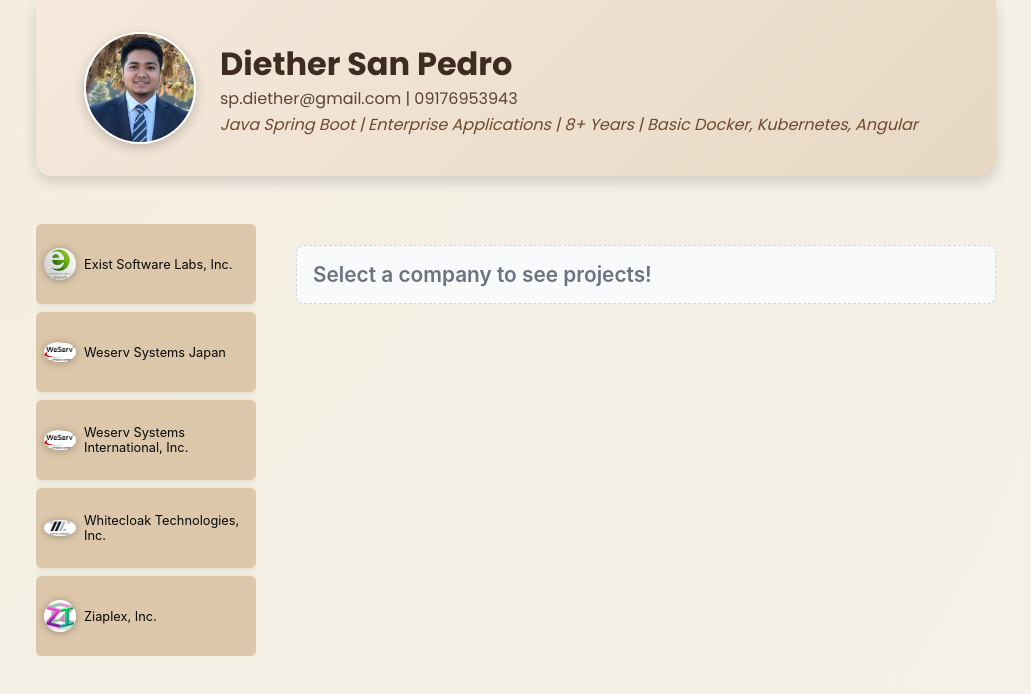
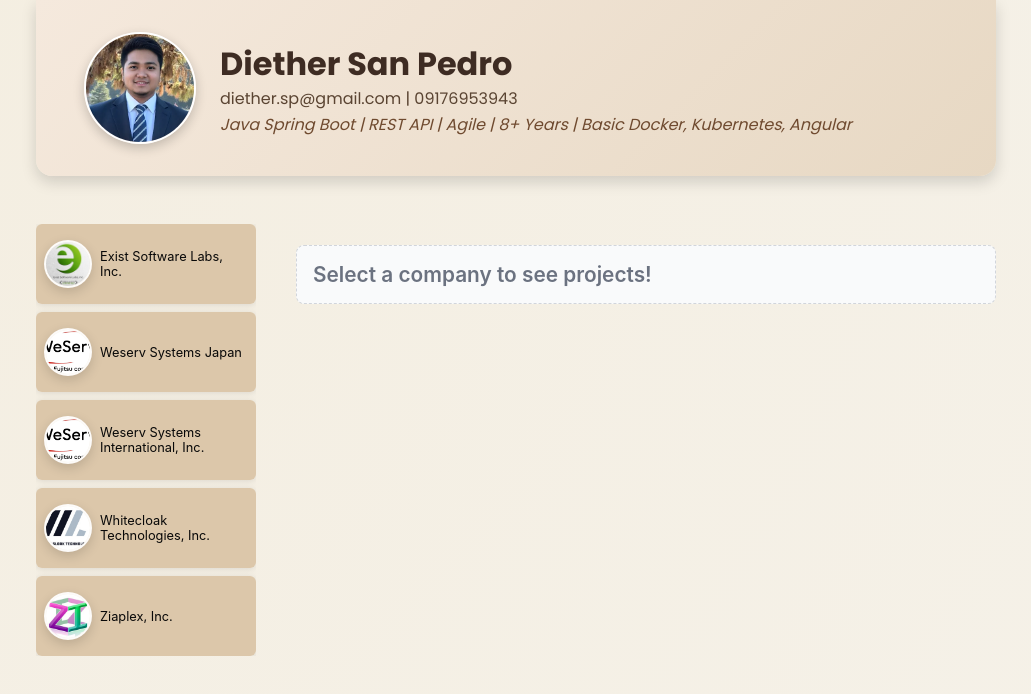
Before and after one commit to diether-sp/dsp-portfolio, an Angular app: page / in a window 1280 px wide. Shown: the top 694 px of the page, without its empty margins (124-1155 px from the left). Built offline with nearby package versions, Linux system fonts and the light colour scheme.

Commit message:
Improved company buttons

```diff
--- a/src/app/company/company.component.css
+++ b/src/app/company/company.component.css
@@ -1,7 +1,13 @@
 div {
-  border-radius: 6px;
-  box-shadow: 0 1px 6px rgba(0, 0, 0, 0.1);
+  border-radius: 8px;
+  box-shadow: 0 2px 8px rgba(0, 0, 0, 0.1);
   overflow: hidden;
+  transition: transform 0.2s ease, box-shadow 0.2s ease;
+}
+
+div:hover {
+  transform: translateY(-2px);
+  box-shadow: 0 6px 16px rgba(0, 0, 0, 0.15);
 }
 
 button {
@@ -20,19 +26,45 @@
   text-align: left;
 }
 
+button:hover img,
+button.active img {
+  transform: scale(1.1); /* gentle pop */
+  box-shadow: 0 6px 16px rgba(0, 0, 0, 0.25); /* stronger depth */
+  border-color: #c6a77d; /* accent ring on hover */
+}
+
 button:hover,
 button:active,
-.active {
-  background-color: #C6A77D;
+button.active {
+  background-color: #c6a77d;
   color: #150722;
+  transform: translateY(-1px);
+  box-shadow: 0 3px 10px rgba(0, 0, 0, 0.12);
 }
 
 img {
+  width: 3rem;
+  height: 3rem;
+  object-fit: cover;
+  border-radius: 50%;
+  flex-shrink: 0;
+
+  /* subtle border ring */
+  border: 2px solid rgba(255, 255, 255, 0.8);
+
+  /* soft shadow for depth */
+  box-shadow: 0 4px 12px rgba(0, 0, 0, 0.15);
+
+  /* smooth hover animation */
+  transition: transform 0.3s ease, box-shadow 0.3s ease, border-color 0.3s ease;
+  background-color: #f4eee1; /* optional subtle background for empty images */
+}
+/* img {
   width: 2rem;
   object-fit: contain;
   border-radius: 50%;
   box-shadow: 0 1px 8px rgba(0, 0, 0, 0.3);
-}
+} */
 
 span {
   margin: 0;
--- a/src/app/header/header.component.ts
+++ b/src/app/header/header.component.ts
@@ -8,7 +8,7 @@
 })
 export class HeaderComponent {
   name = 'Diether San Pedro';
-  tagline = 'Java Spring Boot | Enterprise Applications | 8+ Years | Basic Docker, Kubernetes, Angular';
-  email = 'sp.diether@gmail.com';
+  tagline = 'Java Spring Boot | REST API | Agile | 8+ Years | Basic Docker, Kubernetes, Angular';
+  email = 'diether.sp@gmail.com';
   phoneNumber = '09176953943';
 }
```
